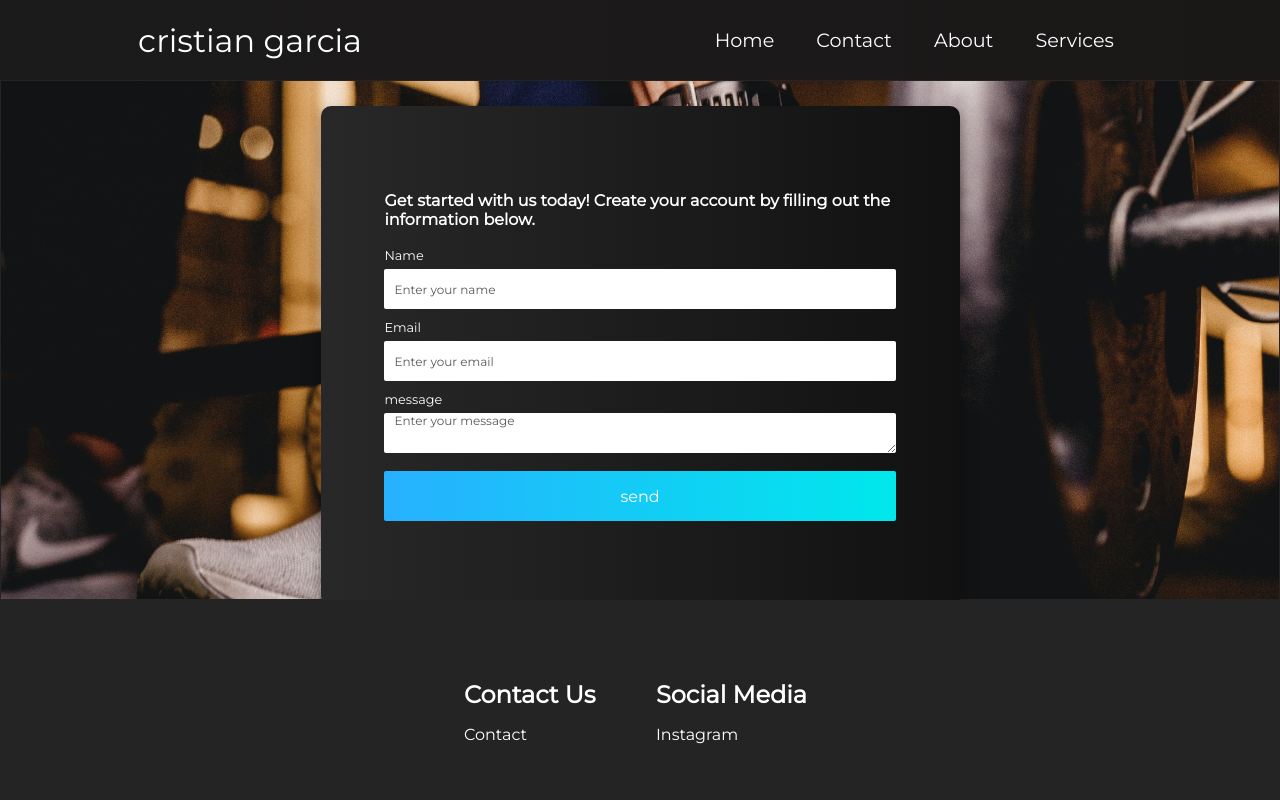
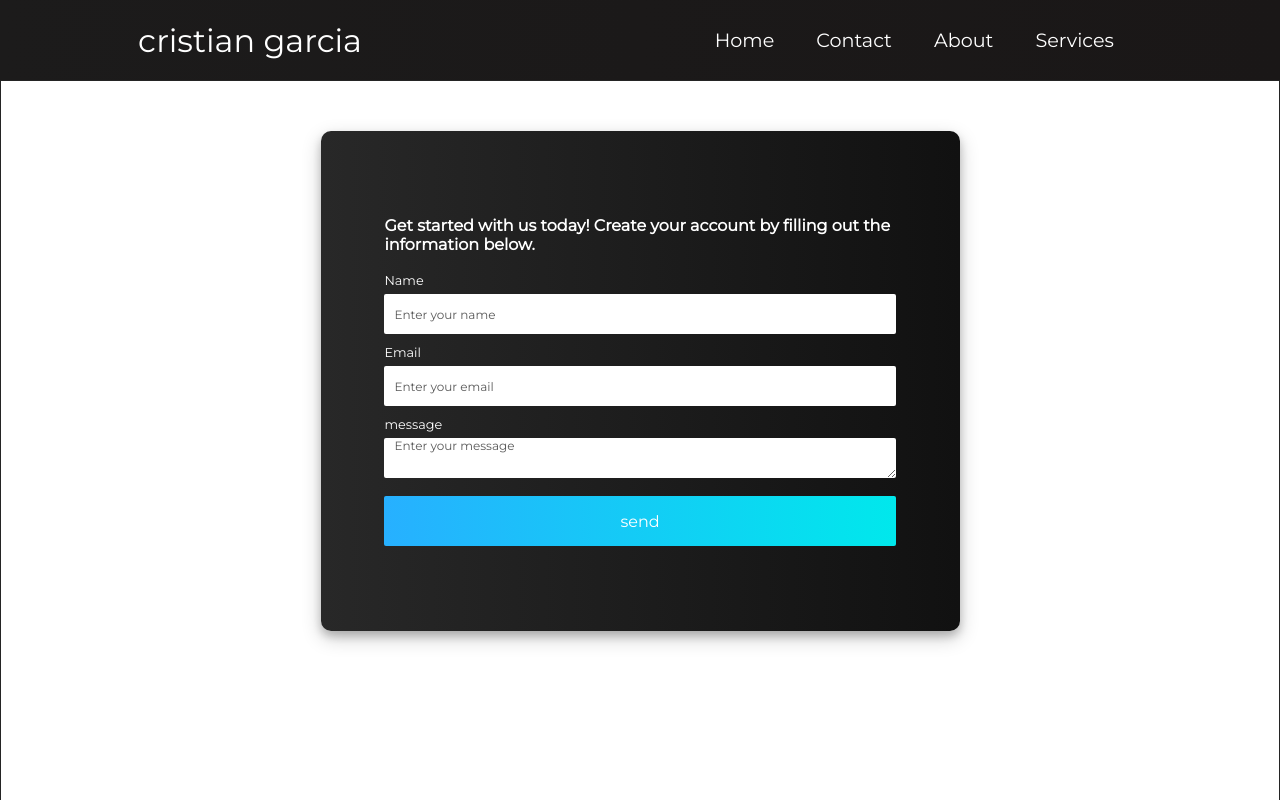
Before and after one commit to B-Griffinn/cristian-garcia-official, a React (Create React App) app: page /contact in a window 1280 px wide. Shown: the top 800 px of the page. Built offline with nearby package versions, Linux system fonts and the light colour scheme.

Commit message:
contact page cleaned up

```diff
--- a/src/componnets/about/About.js
+++ b/src/componnets/about/About.js
@@ -14,13 +14,10 @@ function About() {
 
             <div className="about-middle-content">
                 <p>
-                I am a freelance NASM certified Personal Trainer.
-                I enjoy helping others achieve their goals through fitness.
-                My goal is to help others discover the power that hard work,
-                dedication and persistance can achieve.
+                    I am a freelance NASM certified Personal Trainer.
+                    I enjoy helping others achieve their goals through fitness.
                 </p>
             </div>
-
             </div>
         </div>
     )
--- a/src/componnets/forms/Form.css
+++ b/src/componnets/forms/Form.css
@@ -1,7 +1,6 @@
 .form-wrapper-background {
   border: 1px solid #242424;
-  background: url('../../images/home.jpg') center center/cover no-repeat;
-  height: 65vh;
+  height: 100vh;
   width: 100%;
   object-fit: contain;
 }
@@ -12,7 +11,7 @@
     justify-content: center;
     flex-direction: column;
     align-items: center;
-    margin: 25px auto 25px auto;
+    margin: 50px auto;
     width: 50%;
     box-shadow: 0 5px 8px 0 rgba(0, 0, 0, 0.2), 0 7px 20px 0 rgba(0, 0, 0, 0.2);
     border-radius: 10px;
```
